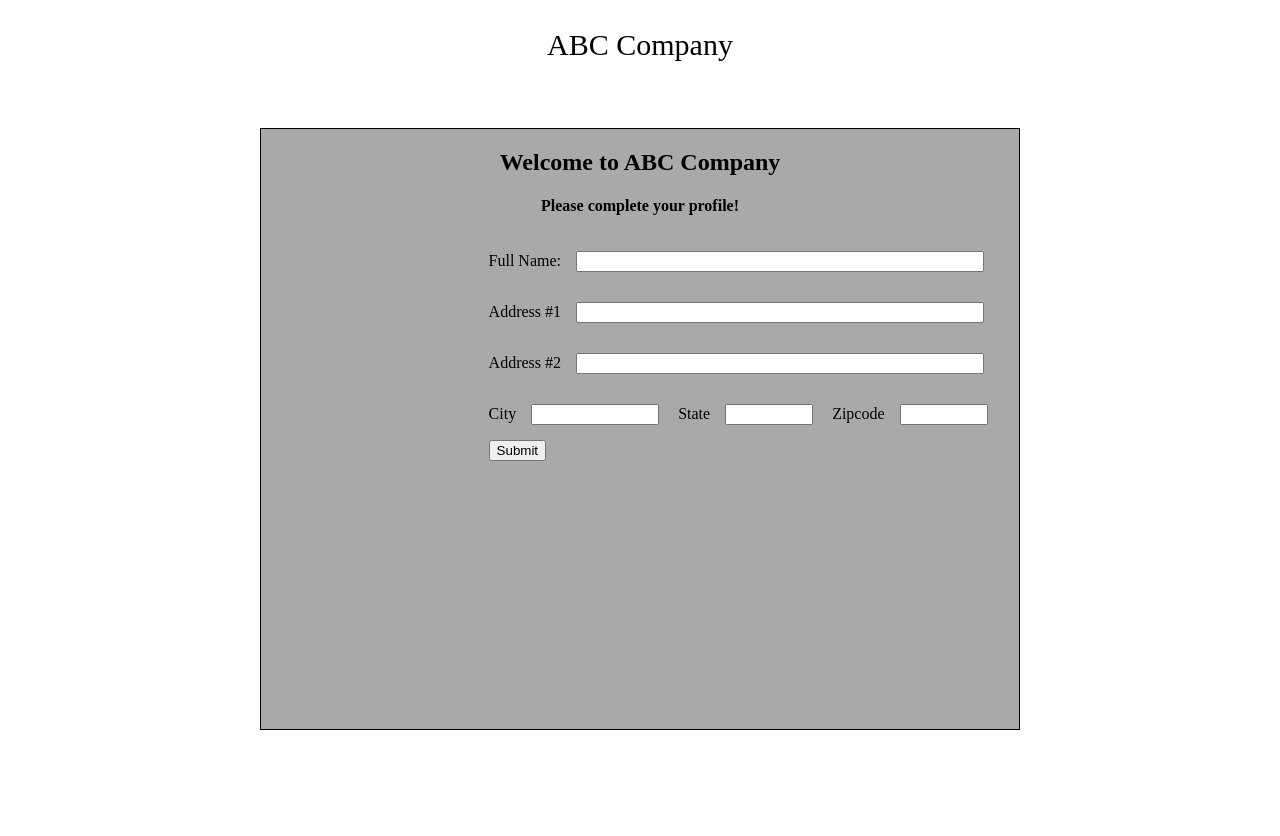
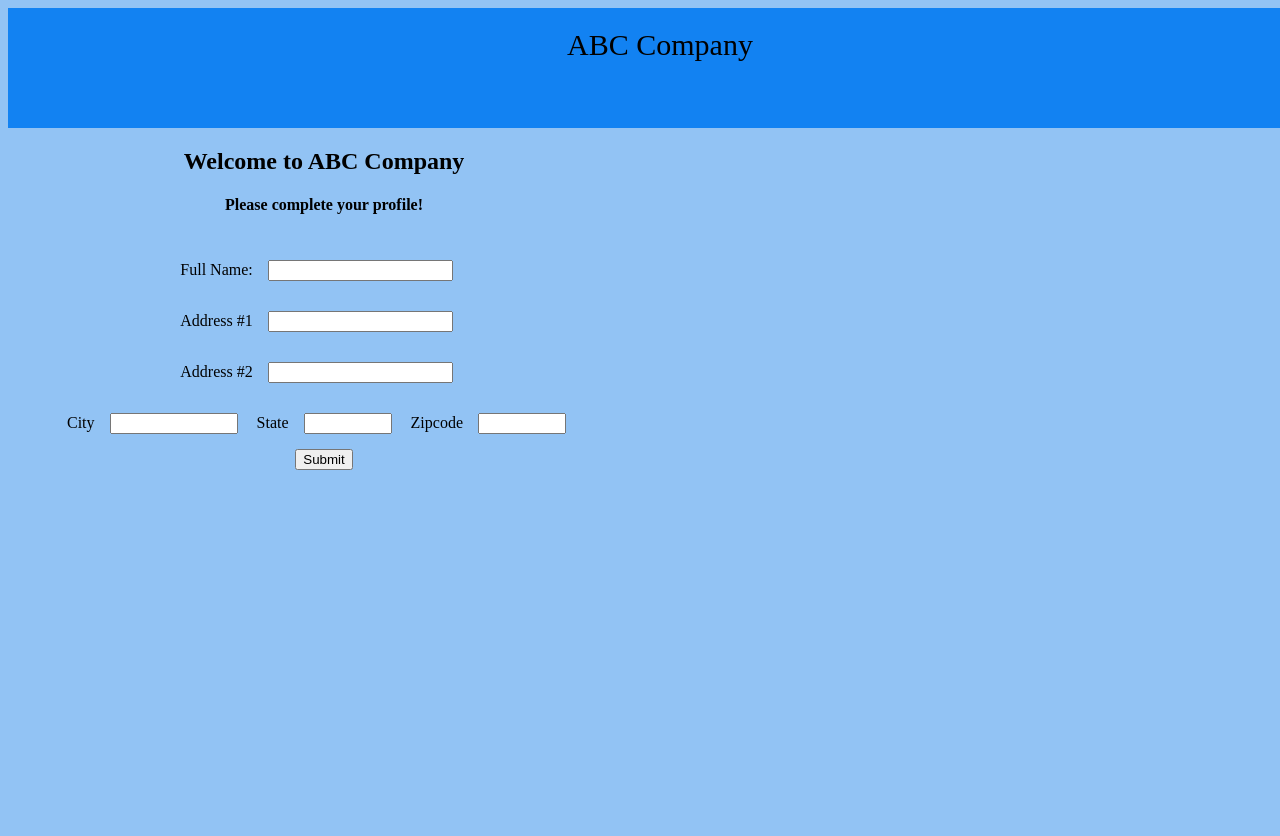
Before and after one commit to hovu92tx/COSC-4353_Gas-Quotes, a PHP site: the page made by profile_filling_page.php in a window 1280 px wide. After the commit the page ends 800 px from the top, so only its background shows below. Run offline with PHP 8.4, Linux system fonts and the light colour scheme.

Commit message:
02/19/2023

```diff
--- a/CSS/profile_filling_page.css
+++ b/CSS/profile_filling_page.css
@@ -1,57 +1,30 @@
+body {
+    background-color: rgb(146, 195, 244);
+}
+
+section {
+    text-align: center;
+}
+
 #company_name {
     text-align: center;
     font-size: 30px;
     padding: 20px;
+    width: 100%;
     height: 80px;
-}
-
-#body {
-    display: flex;
-    width: 100%;
-    height: 700px;
-}
-
-#leftside_box {
-    float: left;
-    width: 20%;
+    background-color: rgb(18, 130, 242);
 }
 
 #center_box {
-    float: left;
     text-align: center;
-    border: solid black 1px;
-    width: 60%;
-    height: 600px;
-    background-color: darkgray;
+    width: 50%;
 }
 
-#rightside_box {
-    float: left;
-    width: 20%;
-}
-
-#label_box {
-    float: right;
-    width: 10%;
-    height: 300px;
-    text-align: left;
-
-}
-
-#form_box {
-    float: right;
-    width: 70%;
-    text-align: left;
-
-
+form {
+    padding: 10px;
+    text-align: center;
 }
 
 #input_field {
     margin: 15px;
-    width: 400px;
 }
-
-#submit_button {
-    float: right;
-    width: 100%;
-}
```
